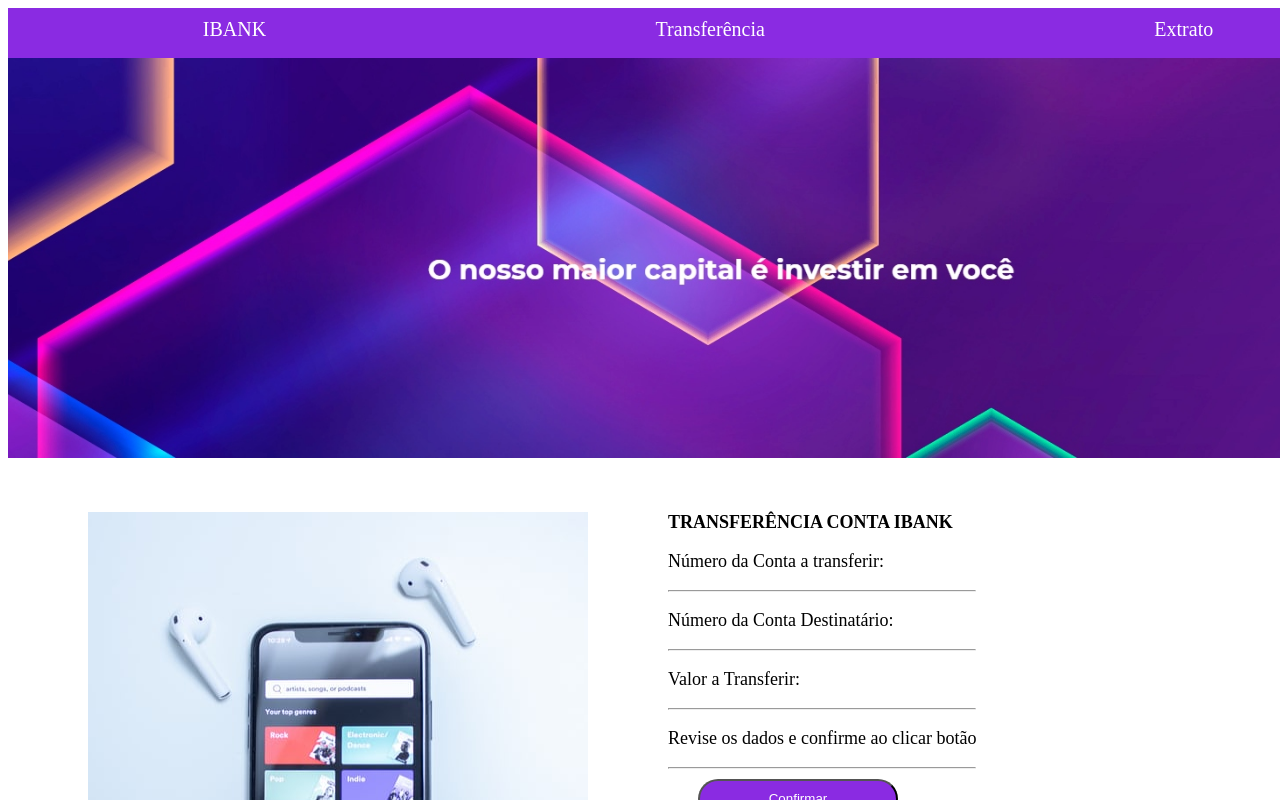
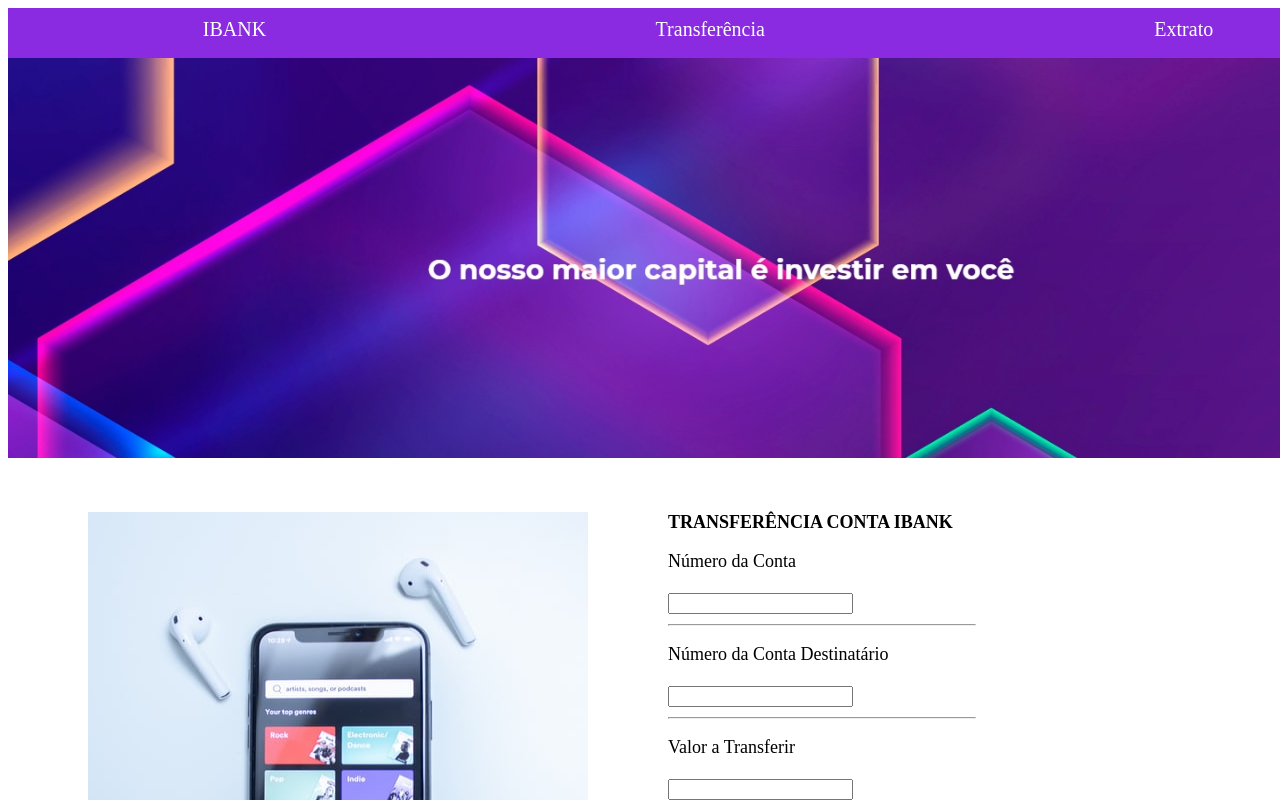
Before and after one commit to simone-art/projeto-ibank, an Angular app: page /transferencia in a window 1280 px wide. Shown: the top 800 px of the page. Built offline with nearby package versions, Linux system fonts and the light colour scheme.

Commit message:
Feitas últimas alterações nas telas login, transferência e extrato

```diff
--- a/src/app/extrato/extrato.component.html
+++ b/src/app/extrato/extrato.component.html
@@ -17,12 +17,11 @@
         <div class="usuario-extrato">
             <div class="extrato-ibank">
                 <h1 class="texto-usuario-extrato">EXTRATOS CONTA IBANK</h1>
-                <p class="texto-usuario-extrato">Número Conta Cliente: {{contaCliente}} </p>
-                <p class="texto-usuario-extrato">Número Conta Destinatario:{{ContaDestinatario}} </p>
-                <p class="texto-usuario-extrato">Valor da Transferência: {{valorTransferido}}</p>
+                <p class="texto-usuario-extrato">Número Conta Cliente: {{numeroConta}} </p>
+                <p class="texto-usuario-extrato">Saldo en conta: {{saldoConta}}</p>
                 <p class="texto-usuario-extrato">Descrição:{{descricao}} </p>
                 <p class="texto-usuario-extrato">Data: {{data}}</p>
-                <button type="ngsubmit" class="btn-logar">Voltar transferencia</button>
+                <button (click)= "voltarTransferencia($event)" type="ngsubmit" class="btn-logar">Voltar transferencia</button>
             </div>
         </div>
     </div>
--- a/src/app/extrato/extrato.component.ts
+++ b/src/app/extrato/extrato.component.ts
@@ -1,5 +1,6 @@
 import { Component, OnInit } from '@angular/core';
 import { HttpClient } from '@angular/common/http';
+import { Router } from '@angular/router';
 
 @Component({
   selector: 'app-extrato',
@@ -8,26 +9,28 @@ import { HttpClient } from '@angular/common/http';
 })
 export class ExtratoComponent implements OnInit {
 
-  contaCliente = '';
-  ContaDestinatario = '';
-  valorTransferido = '';
+  numeroConta = '';
+  saldoConta = '';
   descricao = '';
   data = '';
 
   cliente: any;
 
-  constructor(private http: HttpClient) { }
+  constructor(private http: HttpClient, private router: Router) { }
 
   ngOnInit(): void {
     this.http.post('https://ibanklogin20200427194521.azurewebsites.net/api/clientes/login', {
-          contaCliente: this.contaCliente,
-          ContaDestinatario: this.ContaDestinatario,
-          valorTransferido: this.valorTransferido,
+          numeroConta: this.numeroConta,
+          saldoConta: this.saldoConta,
           descricao: this.descricao,
           data: this.data
         }).subscribe((dados: any) => {
           this.cliente = dados;
           localStorage.setItem('cliente', JSON.stringify(this.cliente));
         });
+      }
+      voltarTransferencia($event){
+        console.log('funciona botão');
+        this.router.navigate(['/transferencia']);
     }
 }
--- a/src/app/login/login.component.html
+++ b/src/app/login/login.component.html
@@ -16,7 +16,7 @@
             <form #form = "ngForm" (ngSubmit) ="onSubmit(form)">
                 <h1 class="texto-usuario-login">LOGIN CONTA IBANK</h1>
                 <p class="texto-usuario-login">Número da Conta</p>
-                <input type="text" [value]="numeroConta" (keyup)="digitouNumero($event)" name="numeroConta" ngModel>
+                <input type="text" [value]="numeroConta" (keyup)="digitouNumero($event)" name="numeroConta" id="campo1" ngModel>
                 <hr>
                 <p class="texto-usuario-login">Agencia</p>
                 <input type="text" [value]="numeroAgencia" (keyup)="digitouAgencia($event)" name="numeroAgencia"
--- a/src/app/login/login.component.ts
+++ b/src/app/login/login.component.ts
@@ -16,6 +16,7 @@ export class LoginComponent implements OnInit {
 
   cliente: any;
   form: any;
+
 
   constructor(private http: HttpClient, private router: Router) { }
 
--- a/src/app/transferencia/transferencia.component.css
+++ b/src/app/transferencia/transferencia.component.css
@@ -45,7 +45,7 @@ margin-bottom: 30px;
     margin-left: 80px;
 }
 
-.texto-usuario-login {
+.texto-usuario-transferencia {
     font-size: 18px;
     color: black;
 }
--- a/src/app/transferencia/transferencia.component.html
+++ b/src/app/transferencia/transferencia.component.html
@@ -14,14 +14,17 @@
     <div class="tela-login">
         <img src="../../assets/images/celular2.jpg" class="celular" alt="">
         <div class="usuario-login">
-                <h1 class="texto-usuario-login">TRANSFERÊNCIA CONTA IBANK</h1>
-                <p class="texto-usuario-login">Número da Conta a transferir:{{contaCliente}}  </p>
+                <h1 class="texto-usuario-transferencia">TRANSFERÊNCIA CONTA IBANK</h1>
+                <p class="texto-usuario-transferencia">Número da Conta</p>
+                <input type="number" [value]="numeroConta" (keyup)="contaCliente($event)">
                 <hr>
-                <p class="texto-usuario-login">Número da Conta Destinatário:{{ContaDestinatario}} </p>
+                <p class="texto-usuario-transferencia">Número da Conta Destinatário</p>
+                <input type="number" [value]="contaDestinatario" (keyup)="digitaContaDestinatario($event)">
                 <hr>
-                <p class="texto-usuario-login">Valor a Transferir:{{valorTransferido}} </p>
+                <p class="texto-usuario-transferencia">Valor a Transferir</p>
+                <input type="double" [value]="valorTransferido" (keyup)="digitaValorTransferir($event)">
                 <hr>
-                <p class="texto-usuario-login">Revise os dados e confirme ao clicar botão</p>
+                <p class="texto-usuario-transferencia">Revise os dados e confirme ao clicar botão</p>
                 <hr>
                 <button (click)="enviarTransferencia($event)" type="ngSubmit" class="btn-logar">Confirmar</button>
         </div>
--- a/src/app/transferencia/transferencia.component.ts
+++ b/src/app/transferencia/transferencia.component.ts
@@ -8,8 +8,8 @@ import { HttpClient } from '@angular/common/http';
 })
 export class TransferenciaComponent implements OnInit {
 
-  contaCliente = '';
-  ContaDestinatario = '';
+  numeroConta = '';
+  contaDestinatario = '';
   valorTransferido = '';
   cliente: any;
 
@@ -18,25 +18,26 @@ export class TransferenciaComponent implements OnInit {
 
   ngOnInit(): void {
   }
+
+  contaCliente($event){
+    this.numeroConta = $event.target.value;
+    console.log($event.target.value);
+  }
+
+  digitaContaDestinatario($event){
+    this.contaDestinatario = $event.target.value;
+    console.log($event.target.value);
+  }
+
+  digitaValorTransferir($event){
+    this.valorTransferido = $event.target.value;
+    console.log($event.target.value);
+  }
   enviarTransferencia($event){
     $event.preventDefault();
-    console.log ('Babú perdeu o Big Brother');
-    this.http.post('https://ibanklogin20200427194521.azurewebsites.net/api/clientes/login', {
-      contaCliente: this.contaCliente,
-      ContaDestinatario: this.ContaDestinatario,
-      valorTransferido: this.valorTransferido
-    }).subscribe((dados: any) => {
-      this.cliente = dados;
-      localStorage.setItem('cliente', JSON.stringify(this.cliente));
-      try {
-        console.log(this.cliente);
-        alert('Transação efetuada com sucesso');
-      }
-      catch (error){
-        alert('Transação não efetuada com sucesso');
-        console.log('Usuário não existe');
-      }
-    });
+    console.log('Babú perdeu o Big Brother');
+    alert('Transação efetuada com sucesso');
+
   }
 
 }
```
